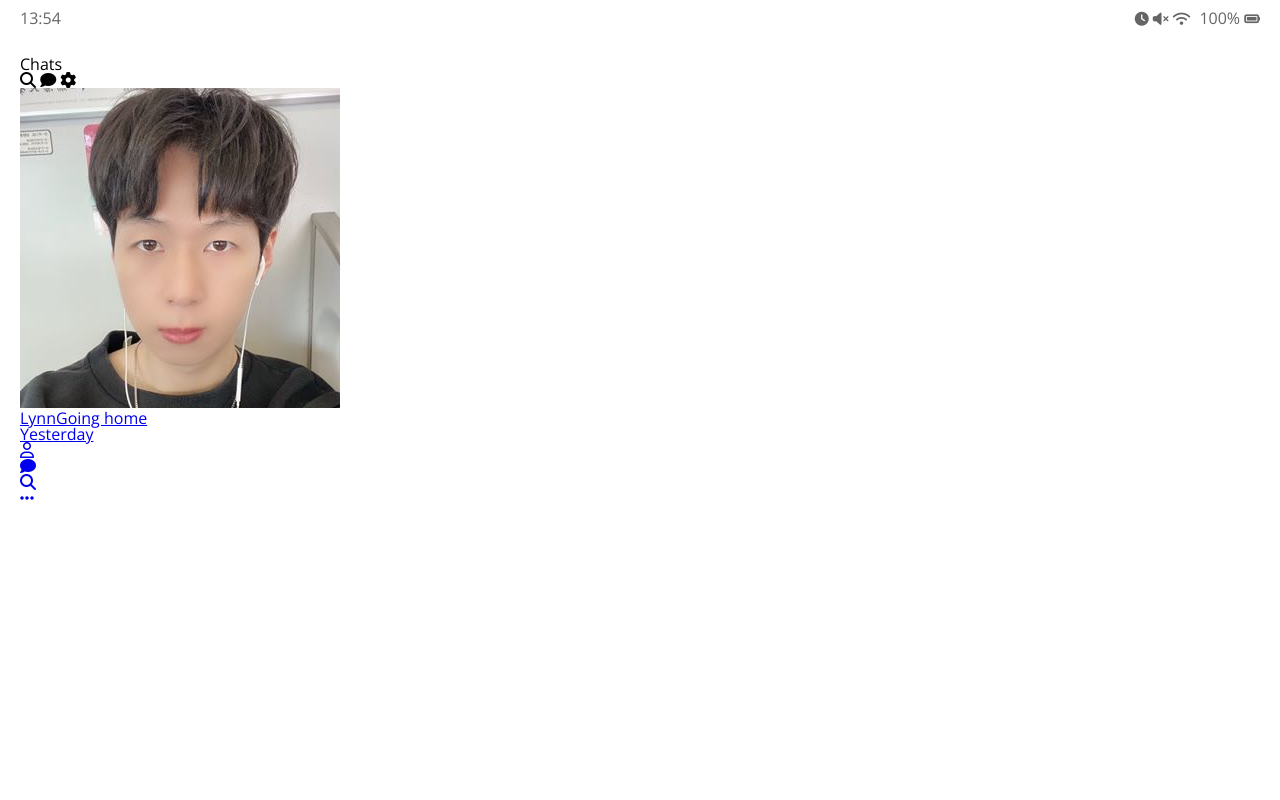
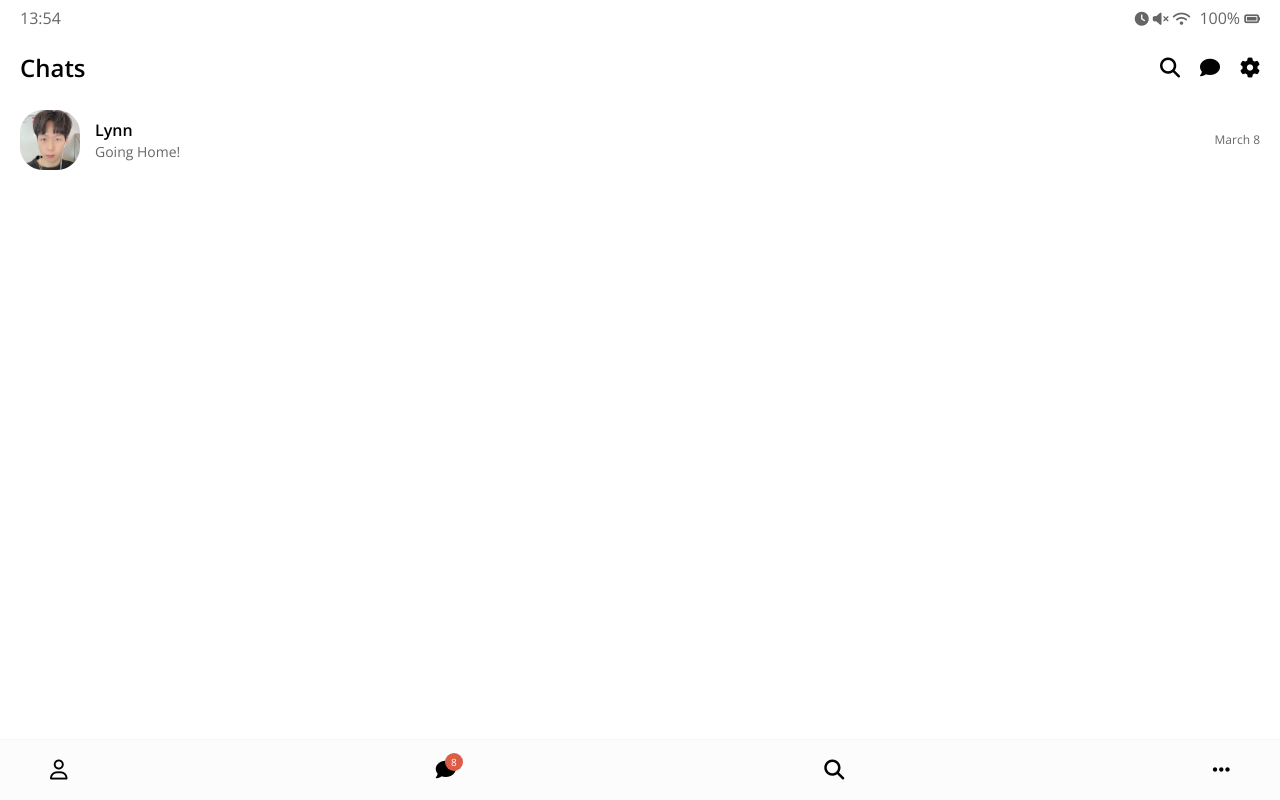
Before and after one commit to tnqls0624/cocoa-clone, a plain HTML site: page index.html in a window 1280 px wide. Drawn offline with nearby package versions, Linux system fonts and the light colour scheme.

Commit message:
6/25
friend succes

```diff
--- /dev/null
+++ b/css/friend.css
@@ -0,0 +1,63 @@
+.friend {
+  display: flex;
+  justify-content: space-between;
+  align-items: center;
+}
+
+.friend .friend__avatar {
+  width: 50px;
+  border-radius: 38%;
+}
+
+.friend__avatar.g-avatar {
+  width: 70px;
+}
+
+.friend__avatar.m-avatar {
+  width: 60px;
+}
+
+.friend .friend__column {
+  display: flex;
+  align-items: center;
+}
+
+.friend .friend__avatar {
+  margin-right: 15px;
+}
+
+.friend__content .friend__name {
+  display: block;
+  margin-bottom: 5px;
+  font-weight: 600;
+}
+
+.friend__content .friend__status,
+.friend__content .friend__bottom-text,
+.friend .chat__timestamp {
+  opacity: 0.6;
+}
+
+.friend__content .friend__bottom-text {
+  font-size: 14px;
+}
+
+.friend__content .friend__status,
+.friend .chat__timestamp {
+  font-size: 12px;
+}
+
+.friend .friend__now-listening {
+  border: 2px solid #52e084;
+  padding: 5px 10px;
+  border-radius: 15px;
+  font-size: 14px;
+}
+
+.friend__now-listening span {
+  opacity: 0.7;
+}
+
+.friend__now-listening i {
+  font-size: 12px;
+}
--- /dev/null
+++ b/css/friends.css
@@ -0,0 +1,13 @@
+.friends .friends__plus {
+  margin: 20px 0px;
+  padding: 20px 0px;
+  border-top: 1px solid #f7f7f7;
+  border-bottom: 1px solid #f7f7f7;
+}
+
+.friends__plus .friends__title,
+.friends__list .friends__title {
+  font-size: 14px;
+  opacity: 0.6;
+  margin-bottom: 12px;
+}
--- /dev/null
+++ b/css/header.css
@@ -0,0 +1,27 @@
+.header {
+  display: flex;
+  justify-content: space-between;
+  align-items: center;
+  margin-bottom: 30px;
+}
+
+.header .header__title {
+  font-size: 24px;
+  font-weight: 600;
+}
+
+.header .header__icon {
+  font-size: 20px;
+  margin-left: 20px;
+  cursor: pointer;
+}
+
+.header .header__header-column {
+  display: flex;
+  align-items: center;
+}
+
+.header .header__back-btn {
+  font-size: 22px;
+  margin-right: 20px;
+}
--- /dev/null
+++ b/css/nav-bar.css
@@ -0,0 +1,38 @@
+.nav {
+  position: fixed;
+  width: 100%;
+  background-color: #fcfcfc;
+  padding: 20px 50px;
+  left: 0px;
+  bottom: 0px;
+  border-top: 1px solid #f7f7f7;
+}
+
+.nav .nav__list {
+  display: flex;
+  justify-content: space-between;
+}
+
+.nav i {
+  font-size: 20px;
+}
+
+.nav .nav__list-link {
+  position: relative;
+}
+
+.nav .nav__badge {
+  position: absolute;
+  top: -7px;
+  right: -7px;
+  font-size: 10px;
+  color: white;
+  background-color: #dc5d46;
+  width: 18px;
+  height: 18px;
+  text-align: center;
+  display: flex;
+  justify-content: center;
+  align-items: center;
+  border-radius: 10px;
+}
--- a/css/styles.css
+++ b/css/styles.css
@@ -1,6 +1,14 @@
 @import "reset.css";
 @import "status-bar.css";
-@import url("https://fonts.googleapis.com/css2?family=Open+Sans:wght@400;700&display=swap");
+@import url("https://fonts.googleapis.com/css2?family=Open+Sans:wght@400;600&display=swap");
+@import "header.css";
+@import "nav-bar.css";
+@import "friend.css";
+@import "friends.css";
+
+* {
+  box-sizing: border-box;
+}
 
 body {
   background-color: white;
@@ -9,3 +17,8 @@ body {
   font-family: "Open Sans", -apple-system, BlinkMacSystemFont, "Segoe UI",
     Roboto, Oxygen, Ubuntu, Cantarell, "Open Sans", "Helvetica Neue", sans-serif;
 }
+
+a {
+  color: inherit;
+  text-decoration: none;
+}
--- a/index.html
+++ b/index.html
@@ -43,20 +43,28 @@
       <ul class="cahts__list">
         <li class="cahts__chat chat">
           <a href="chat.html">
-            <div class="chat__column">
-              <img
-                src="images/me.jpg"
-                alt="avatar"
-                class="chat__avatar g-avatar"
-              />
-              <div class="chat__content">
-                <span class="chat__username"
-                  >Lynn<span class="chat__preview">Going home</span></span
-                >
+            <div class="chats__chat friend friend--lg">
+              <div class="friend__column">
+                <img
+                  src="images/me.jpg"
+                  alt="avatar"
+                  class="m-avatar friend__avatar"
+                />
+                <div class="friend__content">
+                  <span class="friend__name">
+                    Lynn
+                  </span>
+                  <span class="friend__bottom-text">
+                    Going Home!
+                  </span>
+                </div>
               </div>
-            </div>
-            <div class="chat__column">
-              <span class="chat__timestamp">Yesterday</span>
+              <div class="friend__column">
+                  <span class="chat__timestamp">
+                    March 8
+                  </span>
+                </div>
+              </div>
             </div>
           </a>
         </li>
@@ -70,8 +78,9 @@
           ></a>
         </li>
         <li class="nav__list-time">
-          <a href="index.html" class="nav__list-link"
-            ><i class="fas fa-comment"></i
+          <a href="index.html" class="nav__list-link">
+            <div class="nav__badge">8</div>
+            <i class="fas fa-comment"></i
           ></a>
         </li>
         <li class="nav__list-time">
```
Also changed, not shown: chat.html (+17 -9 lines), find.html (+6 -5 lines), friends.html (+35 -39 lines), settings.html (+4 -3 lines).
